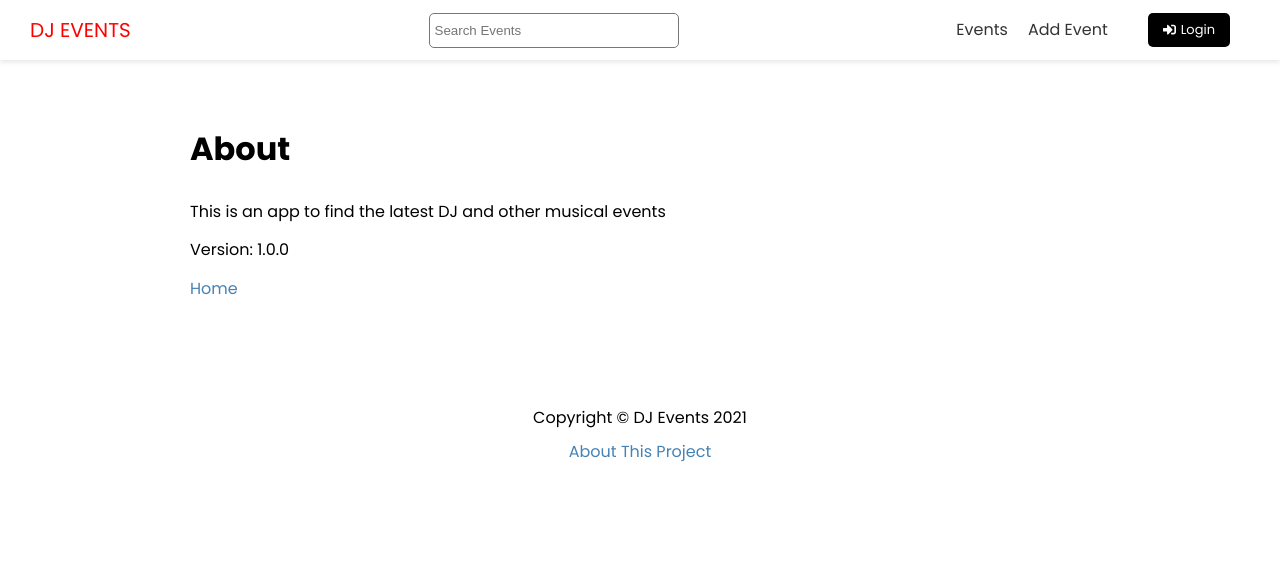
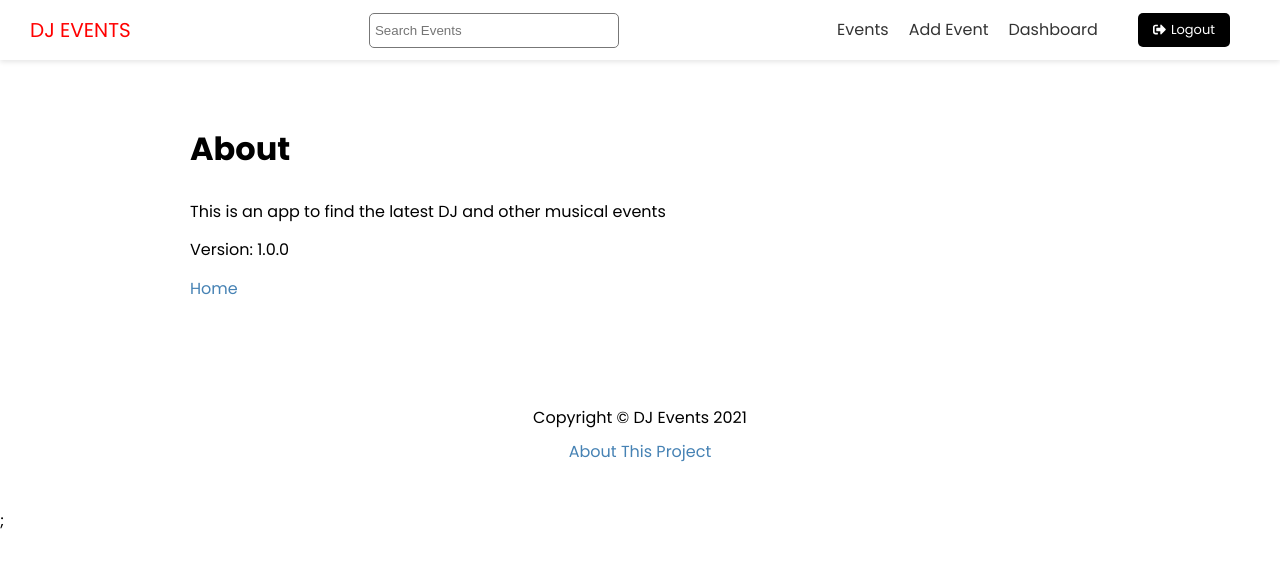
Before and after one commit to jpucket8/dj-events-frontend, a Next.js app: page /about in a window 1280 px wide. Shown: the top 568 px of the page. Built offline with nearby package versions, Linux system fonts and the light colour scheme; no server answers.

Commit message:
create and integrate auth context into relevant components

```diff
--- a/components/header.js
+++ b/components/header.js
@@ -1,9 +1,13 @@
+import { useContext } from "react";
 import Link from "next/link";
 import styles from "@styles/header.module.css";
 import Search from "./search";
 import { FaSignInAlt, FaSignOutAlt } from "react-icons/fa";
+import AuthContext from "@context/auth-context";
 
 export default function Header() {
+  const { user, logout } = useContext(AuthContext);
+
   return (
     <header className={styles.header}>
       <div className={styles.logo}>
@@ -21,11 +25,30 @@
               <a>Events</a>
             </Link>
           </li>
+          {user ? (
+            // If logged in
+            <>
               <li>
                 <Link href="/events/add">
                   <a>Add Event</a>
                 </Link>
               </li>
+              <li>
+                <Link href="/events/dashboard">
+                  <a>Dashboard</a>
+                </Link>
+              </li>
+              <li>
+                <button
+                  onClick={() => logout()}
+                  className="btn-secondary btn-icon">
+                  <FaSignOutAlt /> Logout
+                </button>
+              </li>
+            </>
+          ) : (
+            // If not logged in
+            <>
               <li>
                 <Link href="/account/login">
                   <a className="btn-secondary btn-icon">
@@ -33,6 +56,8 @@
                   </a>
                 </Link>
               </li>
+            </>
+          )}
         </ul>
       </nav>
     </header>
--- /dev/null
+++ b/context/auth-context.js
@@ -0,0 +1,38 @@
+import { createContext, useState, useEffect } from "react";
+import { useRouter } from "next/router";
+import { API_URL } from "@config/index";
+
+const AuthContext = createContext();
+
+export const AuthProvider = ({ children }) => {
+  const [user, setUser] = useState({ name: "brad" });
+  const [error, setError] = useState(null);
+
+  // Register user
+  const register = async user => {
+    console.log(user);
+  };
+
+  // Login user
+  const login = async ({ email: identifier, password }) => {
+    console.log(identifier, password);
+  };
+
+  // Logout user
+  const logout = async () => {
+    console.log("Logout");
+  };
+
+  // Check if user is logged in
+  const checkUserLoggedIn = async user => {
+    console.log("Check");
+  };
+
+  return (
+    <AuthContext.Provider value={{ user, error, register, login, logout }}>
+      {children}
+    </AuthContext.Provider>
+  );
+};
+
+export default AuthContext;
--- a/jsconfig.json
+++ b/jsconfig.json
@@ -4,7 +4,8 @@
     "paths": {
       "@components/*": ["components/*"],
       "@styles/*": ["styles/*"],
-      "@config/*": ["config/*"]
+      "@config/*": ["config/*"],
+      "@context/*": ["context/*"]
     }
   }
 }
--- a/pages/_app.js
+++ b/pages/_app.js
@@ -1,7 +1,12 @@
 import "@styles/globals.css";
+import { AuthProvider } from "@context/auth-context";
 
 function MyApp({ Component, pageProps }) {
-  return <Component {...pageProps} />;
+  return (
+    <AuthProvider>
+      <Component {...pageProps} />;
+    </AuthProvider>
+  );
 }
 
 export default MyApp;
--- a/pages/account/login.js
+++ b/pages/account/login.js
@@ -1,5 +1,6 @@
 import { useState, useEffect, useContext } from "react";
 import Link from "next/link";
+import AuthContext from "@context/auth-context";
 import Layout from "@components/layout";
 import { FaUser } from "react-icons/fa";
 import { toast, ToastContainer } from "react-toastify";
@@ -11,9 +12,11 @@
   const [email, setEmail] = useState("");
   const [password, setPassword] = useState("");
 
+  const { login, error } = useContext(AuthContext);
+
   const handleSubmit = e => {
     e.preventDefault();
-    console.log({ email, password });
+    login({ email, password });
   };
 
   return (
```
Also changed, not shown: pages/account/register.js (+5 -2 lines). Lines whose indentation alone changed are shown as unchanged.
